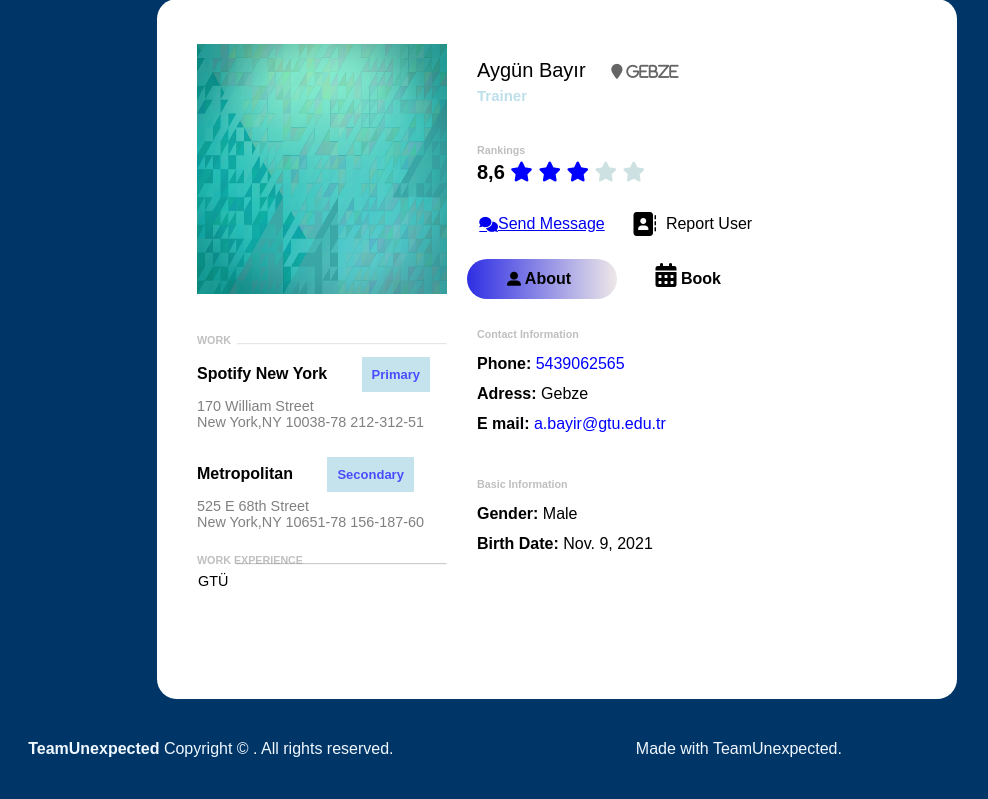
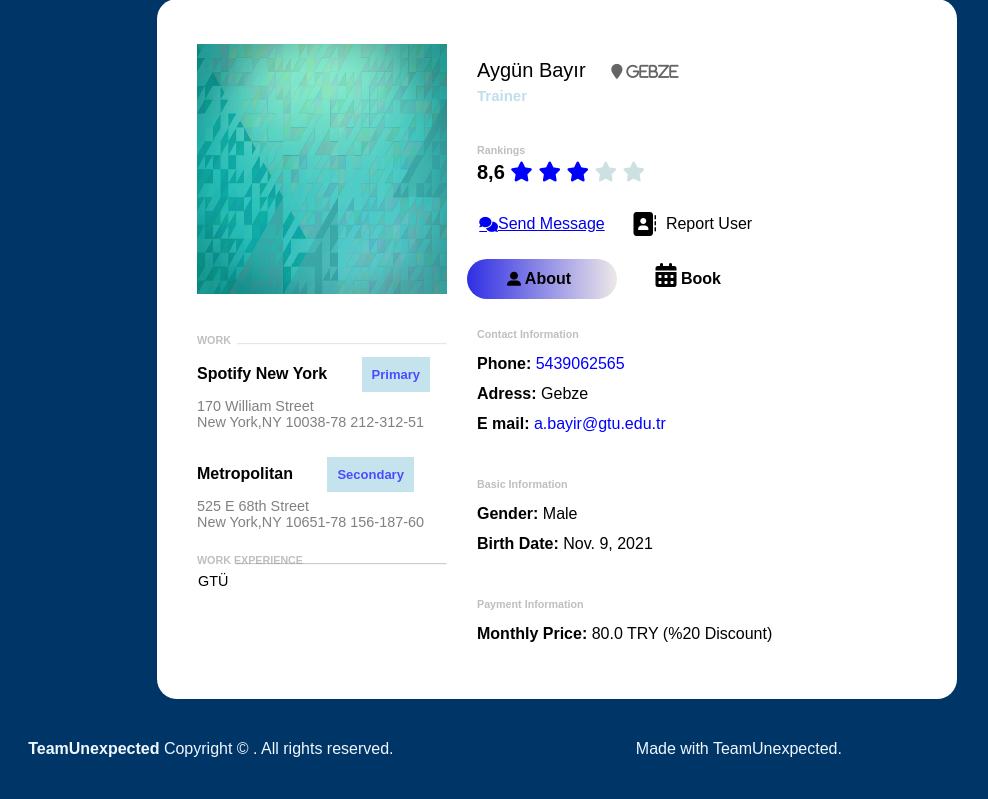
Before and after one commit to huseyin-yildiz/Fitness-Trainer-Finding-Website, a Django app: page /trainer/2/ in a window 1280 px wide. Shown: the part 126-925 px from the top of the page, without its empty margins (83-1071 px from the left). Run offline with Django 3.2, Linux system fonts and the light colour scheme; data comes from the database, SQL or seed files in the repository; both versions use the stored data as it was after the commit; some libraries are stand-ins or nearby versions.

Commit message:
Product system is done
Prices & discount is done

```diff
--- a/templates/trainer/detail.html
+++ b/templates/trainer/detail.html
@@ -151,6 +151,22 @@
 
                 <p><b>Birth Date: </b>{{trainer.Birth_Date}}</p>
               </div>
+              <div class="basic">
+                <h6>Payment Information</h6>
+
+                <p>
+                  <b>Monthly Price: </b>
+                  {% if product %}
+                    {% if product.discount_rate > 0 %}
+                      {{ disc_price }} TRY (%{{product.discount_rate}} Discount)
+                    {% else %}
+                      {{ product.price }} TRY
+                    {% endif %}
+
+                  {% endif %}
+                </p>
+
+              </div>
             </div>
           </form>
         </div>
--- a/trainer/views.py
+++ b/trainer/views.py
@@ -7,6 +7,7 @@ from django.contrib import messages
 from dict2xml import dict2xml
 import datetime
 from django.contrib.auth.decorators import login_required
+from Product.models import Product
 
 
 def trainer_index(request):
@@ -20,8 +21,12 @@ def trainer_index(request):
 
 def trainer_detail(request, id):
     trainer = get_object_or_404(Trainer, id=id)
+    product = None
+    product = Product.objects.all().first()
 
-    form= CommentForm(request.POST or None )
+    disc_price = product.price * ((100-product.discount_rate) / 100)
+
+    form = CommentForm(request.POST or None )
     if form.is_valid():
         comment=form.save(commit=False)
         comment.trainer = trainer
@@ -29,8 +34,10 @@ def trainer_detail(request, id):
         return HttpResponseRedirect(trainer.get_absolute_url())
 
     context= {
-        'trainer':trainer,
-        'form':form,
+        'trainer': trainer,
+        'form': form,
+        'product': product,
+        'disc_price': disc_price,
     }
     return render(request,'trainer/detail.html',context)
 
```
Also changed, not shown: db.sqlite3.
